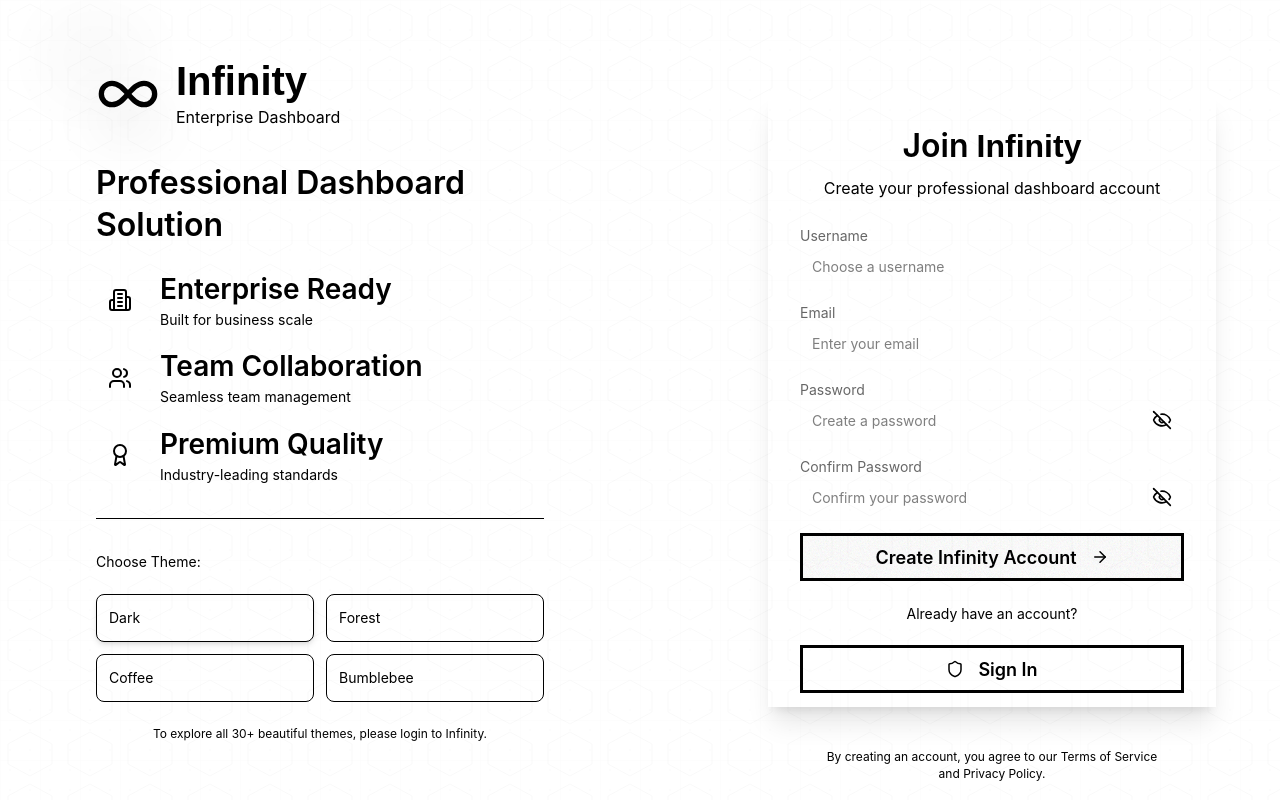
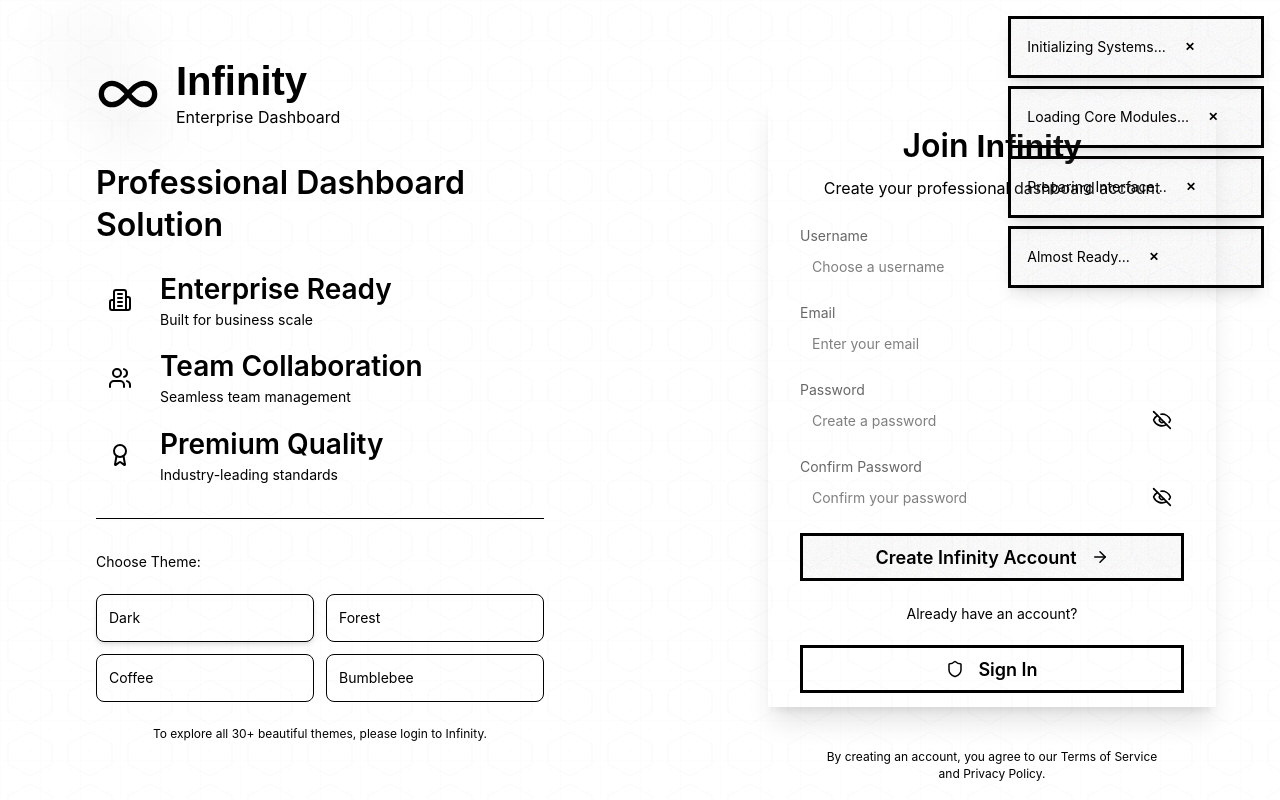
Before and after one commit to Slok9931/React_DaisyUI_Client_Template, a React (Vite) app: page /register in a window 1280 px wide. Built offline with nearby package versions, Linux system fonts and the light colour scheme; no server answers.

Commit message:
feat: refactor toast management; replace useToast with useToastStore across components

```diff
--- a/src/components/Sidebar.tsx
+++ b/src/components/Sidebar.tsx
@@ -1,7 +1,7 @@
 import React, { useEffect, useState } from 'react';
 import { useNavigate } from 'react-router-dom';
-import { useAuthStore } from '@/store';
-import { InfinityLogo, Typography, Tooltip, useToast, Loading, Divider } from '@/components';
+import { useAuthStore, useToastStore } from '@/store';
+import { InfinityLogo, Typography, Tooltip, Loading, Divider } from '@/components';
 import { useSidebar } from '@/hooks';
 import { SidebarItem, SidebarModule, SidebarProps, SidebarRoute } from '@/types';
 import { getIconComponent } from '@/utils';
@@ -41,7 +41,7 @@ export const Sidebar: React.FC<SidebarProps> = ({
 }) => {
   const navigate = useNavigate();
   const { logout } = useAuthStore();
-  const { addToast } = useToast();
+  const { addToast } = useToastStore();
   const { sidebarData, loading, error } = useSidebar();
   const [expandedItems, setExpandedItems] = useState<string[]>([]);
   const [uncontrolledActiveTab, setUncontrolledActiveTab] = useState<string | undefined>(
--- a/src/components/SplashScreen.tsx
+++ b/src/components/SplashScreen.tsx
@@ -1,5 +1,6 @@
 import React, { useEffect, useState } from 'react'
-import { Typography, useToast, AnimatedTextChart, Progress } from '@/components'
+import { Typography, AnimatedTextChart, Progress } from '@/components'
+import { useToastStore } from '@/store';
 
 interface SplashScreenProps {
   onComplete: () => void
@@ -14,7 +15,7 @@ export const SplashScreen: React.FC<SplashScreenProps> = ({
   const [currentStep, setCurrentStep] = useState(0)
   const [fadeOut, setFadeOut] = useState(false)
   const [showSubtitle, setShowSubtitle] = useState(false)
-  const { addToast } = useToast()
+  const { addToast } = useToastStore()
 
   const loadingSteps = [
     "Initializing Systems...",
--- a/src/components/ui/Toast.tsx
+++ b/src/components/ui/Toast.tsx
@@ -1,108 +1,58 @@
-import React, { useState, useEffect } from 'react';
+import React, { useEffect } from 'react';
+import { useToastStore } from '@/store/ToastProvider';
 
-type ToastVariant = 'info' | 'success' | 'warning' | 'error';
-type ToastPosition = 'top-start' | 'top-center' | 'top-end' | 'bottom-start' | 'bottom-center' | 'bottom-end';
+const Toast: React.FC<{
+  message: string;
+  variant?: 'info' | 'success' | 'warning' | 'error';
+  duration?: number;
+  onClose: () => void;
+}> = ({ message, variant = 'info', duration = 5000, onClose }) => {
+  useEffect(() => {
+    const timer = setTimeout(() => {
+      onClose();
+    }, duration);
 
-interface Toast {
-  id: string;
-  message: string;
-  variant?: ToastVariant;
-  duration?: number;
-}
-
-interface ToastProps extends Toast {
-  onClose: (id: string) => void;
-}
-
-interface ToastContainerProps {
-  position?: ToastPosition;
-  className?: string;
-}
-
-const ToastItem: React.FC<ToastProps> = ({
-  id,
-  message,
-  variant = 'info',
-  duration = 5000,
-  onClose,
-}) => {
-  useEffect(() => {
-    if (duration > 0) {
-      const timer = setTimeout(() => {
-        onClose(id);
-      }, duration);
     return () => clearTimeout(timer);
-    }
-  }, [id, duration, onClose]);
-
-  const alertClasses = [
-    'alert',
-    `alert-${variant}`,
-    'shadow-lg'
-  ].join(' ');
+  }, [duration, onClose]);
 
   return (
-    <div className={alertClasses}>
+    <div className={`alert ${getVariantClass(variant)} shadow-lg animate-slide-in`}>
+      <div className="flex items-center justify-between w-full">
         <span>{message}</span>
         <button
-        className="btn btn-sm btn-circle btn-ghost"
-        onClick={() => onClose(id)}
+          onClick={onClose}
+          className="btn btn-sm btn-circle btn-ghost ml-2"
         >
           ✕
         </button>
       </div>
+    </div>
   );
 };
 
-export const ToastContainer: React.FC<ToastContainerProps & { toasts: Toast[] }> = ({
-  toasts,
-  position = 'top-end',
-  className = '',
-}) => {
-  const [toastList, setToastList] = useState<Toast[]>(toasts);
-
-  useEffect(() => {
-    setToastList(toasts);
-  }, [toasts]);
-
-  const handleClose = (id: string) => {
-    setToastList(prev => prev.filter(toast => toast.id !== id));
+const getVariantClass = (variant: string) => {
+  switch (variant) {
+    case 'success': return 'alert-success';
+    case 'error': return 'alert-error';
+    case 'warning': return 'alert-warning';
+    default: return 'alert-info';
+  }
 };
 
-  const positionClasses = {
-    'top-start': 'toast-top toast-start',
-    'top-center': 'toast-top toast-center',
-    'top-end': 'toast-top toast-end',
-    'bottom-start': 'toast-bottom toast-start',
-    'bottom-center': 'toast-bottom toast-center',
-    'bottom-end': 'toast-bottom toast-end',
-  };
+export const ToastContainer: React.FC = () => {
+  const { toasts, removeToast } = useToastStore();
 
   return (
-    <div className={`toast ${positionClasses[position]} ${className}`}>
-      {toastList.map((toast) => (
-        <ToastItem
+    <div className="fixed top-4 right-4 z-50 space-y-2">
+      {toasts.map((toast) => (
+        <Toast
           key={toast.id}
-          {...toast}
-          onClose={handleClose}
+          message={toast.message}
+          variant={toast.variant}
+          duration={toast.duration}
+          onClose={() => removeToast(toast.id)}
         />
       ))}
     </div>
   );
 };
-
-// Hook for managing toasts
-export const useToast = () => {
-  const [toasts, setToasts] = useState<Toast[]>([]);
-
-  const addToast = (toast: Omit<Toast, 'id'>) => {
-    const id = Math.random().toString(36).substr(2, 9);
-    setToasts(prev => [...prev, { ...toast, id }]);
-  };
-
-  const removeToast = (id: string) => {
-    setToasts(prev => prev.filter(toast => toast.id !== id));
-  };
-
-  return { toasts, addToast, removeToast };
-};
--- a/src/hooks/useSidebar.ts
+++ b/src/hooks/useSidebar.ts
@@ -1,13 +1,13 @@
 import { useState, useEffect } from 'react';
 import { sidebarApi } from '@/api';
 import { SidebarModule } from '@/types';
-import { useToast } from '@/components';
+import { useToastStore } from '@/store';
 
 export const useSidebar = () => {
   const [sidebarData, setSidebarData] = useState<SidebarModule[]>([]);
   const [loading, setLoading] = useState(true);
   const [error, setError] = useState<string | null>(null);
-  const { addToast } = useToast();
+  const { addToast } = useToastStore();
 
   const fetchSidebarData = async () => {
     try {
--- a/src/layouts/PrivateLayout.tsx
+++ b/src/layouts/PrivateLayout.tsx
@@ -5,11 +5,12 @@ import {
   FontFamilyTabHeader, FontFamilyTabContent, FontFamilyTabFooter,
   TypographyTabHeader, TypographyTabContent, TypographyTabFooter,
   ProfileTabHeader, ProfileTabContent, ProfileTabFooter,
-  Tooltip, useToast, Typography,
+  Tooltip, Typography,
   PrivateNavbar, Sidebar,
   InfinitySheet
 } from '@/components'
 import { getIconComponent } from '@/utils'
+import { useToastStore } from '@/store';
 
 interface PrivateLayoutProps {
   children: React.ReactNode
@@ -27,7 +28,7 @@ export const PrivateLayout: React.FC<PrivateLayoutProps> = ({
   const [mobileSettingsOpen, setMobileSettingsOpen] = useState(false)
   const [mobileTabOpen, setMobileTabOpen] = useState(false)
 
-  const { addToast } = useToast()
+  const { addToast } = useToastStore()
 
   const toggleFullscreen = () => {
     if (!document.fullscreenElement) {
--- a/src/main.tsx
+++ b/src/main.tsx
@@ -2,13 +2,15 @@ import React from 'react';
 import ReactDOM from 'react-dom/client';
 
 import App from './App.tsx';
-import { LoadingProvider } from '@/store';
+import { LoadingProvider, ToastProvider } from '@/store';
 import './index.css';
 
 ReactDOM.createRoot(document.getElementById('root')!).render(
   <React.StrictMode>
     <LoadingProvider>
-      <App />
+      <ToastProvider>
+        <App />
+      </ToastProvider>
     </LoadingProvider>
   </React.StrictMode>,
 );
--- /dev/null
+++ b/src/store/ToastProvider.tsx
@@ -0,0 +1,45 @@
+import React, { createContext, useContext, useState, ReactNode } from 'react';
+import { ToastContainer } from '@/components';
+
+interface Toast {
+  id: string;
+  message: string;
+  variant?: 'info' | 'success' | 'warning' | 'error';
+  duration?: number;
+}
+
+interface ToastContextType {
+  toasts: Toast[];
+  addToast: (toast: Omit<Toast, 'id'>) => void;
+  removeToast: (id: string) => void;
+}
+
+const ToastContext = createContext<ToastContextType | undefined>(undefined);
+
+export const ToastProvider: React.FC<{ children: ReactNode }> = ({ children }) => {
+  const [toasts, setToasts] = useState<Toast[]>([]);
+
+  const addToast = (toast: Omit<Toast, 'id'>) => {
+    const id = Math.random().toString(36).substr(2, 9);
+    setToasts(prev => [...prev, { ...toast, id }]);
+  };
+
+  const removeToast = (id: string) => {
+    setToasts(prev => prev.filter(toast => toast.id !== id));
+  };
+
+  return (
+    <ToastContext.Provider value={{ toasts, addToast, removeToast }}>
+      {children}
+      <ToastContainer/>
+    </ToastContext.Provider>
+  );
+};
+
+export const useToastStore = () => {
+  const context = useContext(ToastContext);
+  if (context === undefined) {
+    throw new Error('useToast must be used within a ToastProvider');
+  }
+  return context;
+};
--- a/src/store/index.ts
+++ b/src/store/index.ts
@@ -1,5 +1,6 @@
 export * from './AuthStore'
 export * from './LoadingProvider'
+export * from './ToastProvider'
 export * from './TypographyStore'
 
 export * from './admin/usersStore'
```
Also changed, not shown: src/components/SettingsPanel.tsx (+10 -10 lines), src/views/AuthPage.tsx (+3 -4 lines). Lines whose indentation alone changed are shown as unchanged.
